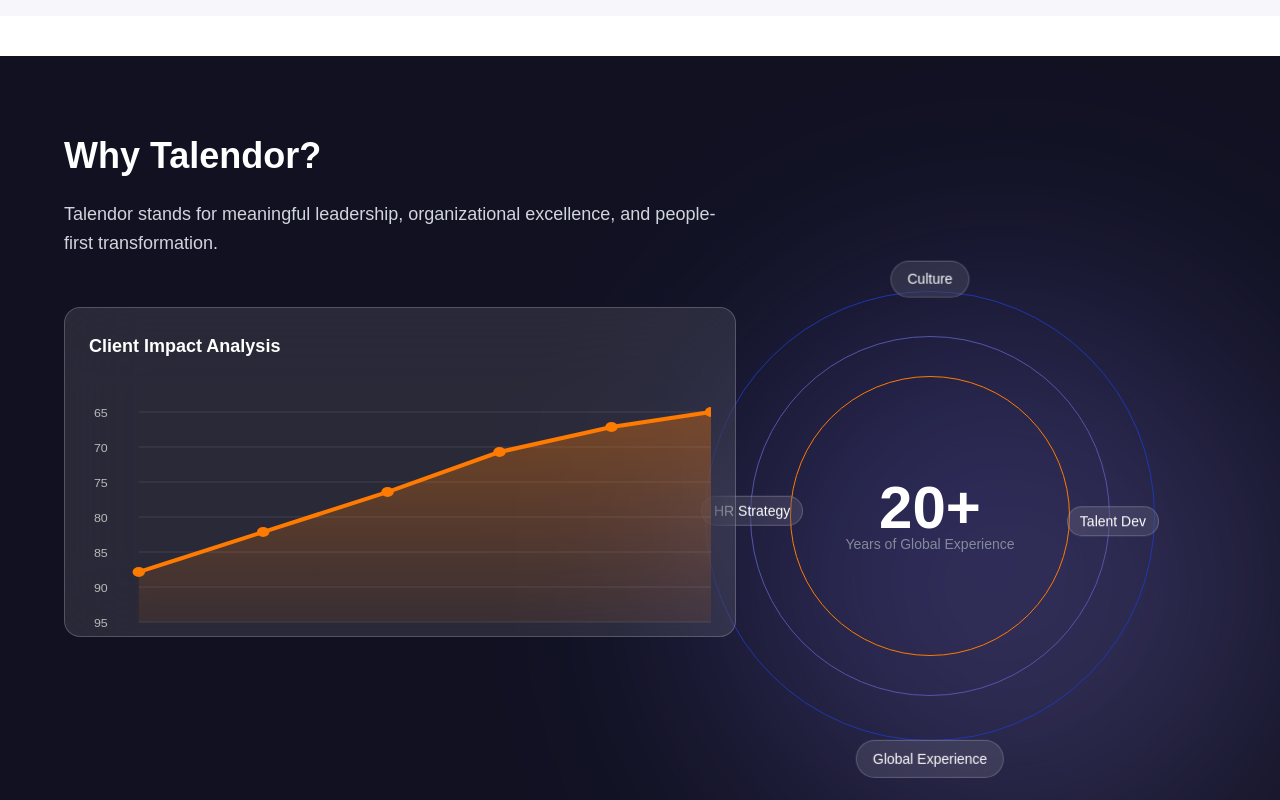
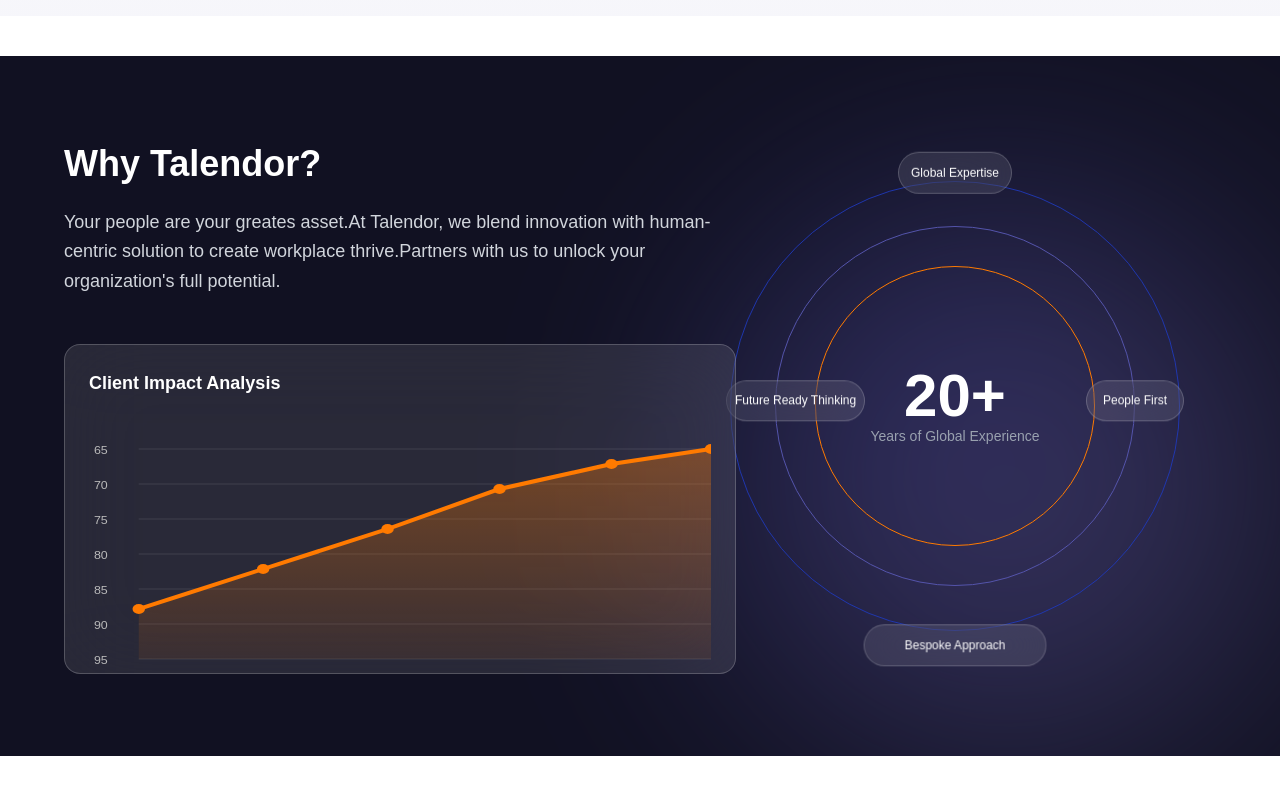
Before and after one commit to shwetavishwakarma00/Talendor, a Next.js app: page / in a window 1280 px wide. Shown: the part 8140-8940 px from the top of the page. Built offline with nearby package versions, Linux system fonts and the light colour scheme.

Commit message:
Fix mobile responsiveness for Why Talendor + delivery format

```diff
--- a/src/app/globals.css
+++ b/src/app/globals.css
@@ -1,27 +1,27 @@
 @import "tailwindcss";
 
 :root {
-  --background: #ffffff;
-  --foreground: #171717;
+  /* --background: #ffffff;
+  --foreground: #171717; */
 }
 
 @theme inline {
-  --color-background: var(--background);
-  --color-foreground: var(--foreground);
+  /* --color-background: var(--background);
+  --color-foreground: var(--foreground); */
   --font-sans: var(--font-geist-sans);
   --font-mono: var(--font-geist-mono);
 }
 
-@media (prefers-color-scheme: dark) {
+/* @media (prefers-color-scheme: dark) {
   :root {
     --background: #0a0a0a;
     --foreground: #ededed;
   }
-}
+} */
 
 body {
-  background: var(--background);
-  color: var(--foreground);
+  /* background: var(--background); */
+  /* color: var(--foreground); */
   font-family: Arial, Helvetica, sans-serif;
 }
 :root {
--- a/src/components/WhyTalendor.jsx
+++ b/src/components/WhyTalendor.jsx
@@ -6,149 +6,36 @@
   return (
     <section
       className="
-        relative w-full min-h-screen py-20 px-4 md:px-6
+        relative w-full min-h-[700px] md:h-[700px]
+        py-20 px-4 md:px-6
         bg-[#111122] overflow-hidden
       "
     >
       {/* VISIBLE GRADIENT */}
       <div
         className="
-          absolute bottom-0 right-0 w-[350px] h-[350px] md:w-[550px] md:h-[550px]
+          absolute bottom-0 right-0
+          w-[350px] h-[350px] md:w-[550px] md:h-[550px]
           rounded-full opacity-70 bg-gradient-to-br
           from-[#6A6AFF]/50 via-[#867AE6]/40 to-[#B0A7FF]/35
           blur-[100px] md:blur-[130px]
         "
-      ></div>
+      />
 
-      {/* CIRCLES + CARDS (NOW RESPONSIVE) */}
+      {/* MOBILE ORDER WRAPPER */}
+      <div className="flex flex-col md:block">
+
+     {/* LEFT CONTENT (MOVES BELOW CIRCLES ON MOBILE) */}
       <div className="
-        absolute md:right-25 right-1/2 translate-x-1/2 md:translate-x-0
-        top-[54%] md:top-1/2 -translate-y-1/2
-        w-[280px] h-[280px] sm:w-[350px] sm:h-[350px] md:w-[500px] md:h-[500px]
-        flex items-center justify-center
-        mt-10 md:mt-15
-      ">
-
-        {/* OUTER CIRCLE */}
-        <motion.div
-          className="
-            w-[260px] h-[260px] sm:w-[320px] sm:h-[320px]
-            md:w-[450px] md:h-[450px]
-            rounded-full border border-[#2039b8]/90
-            flex items-center justify-center relative
-          "
-          initial={{ scale: 0.7, opacity: 0 }}
-          whileInView={{ scale: 1, opacity: 1 }}
-          transition={{ duration: 1, ease: "easeOut" }}
-          viewport={{ once: true }}
-        >
-          {/* TOP FLOATING CARD */}
-          <motion.div
-            className="
-              absolute top-[-15px] sm:top-[-25px]
-              left-1/2 -translate-x-1/2
-              px-3 py-1 sm:px-4 sm:py-2 rounded-full
-              backdrop-blur-xl bg-white/10 border border-white/20
-              text-white text-xs sm:text-[14px]
-            "
-            animate={{ y: [0, -12, 0] }}
-            transition={{ duration: 2.6, repeat: Infinity }}
-          >
-            Culture
-          </motion.div>
-
-          {/* MIDDLE CIRCLE */}
-          <motion.div
-            className="
-              w-[200px] h-[200px] sm:w-[260px] sm:h-[260px]
-              md:w-[360px] md:h-[360px]
-              rounded-full border border-[#5454AB]
-              flex items-center justify-center relative
-            "
-            initial={{ scale: 0.7, opacity: 0 }}
-            whileInView={{ scale: 1, opacity: 1 }}
-            transition={{ duration: 1.1, delay: 0.2 }}
-          >
-            {/* LEFT FLOAT CARD */}
-            <motion.div
-              className="
-                absolute left-[-35px] sm:left-[-50px]
-                top-1/2 -translate-y-1/2
-                px-3 py-1 rounded-full
-                backdrop-blur-xl bg-white/10 border border-white/20
-                text-white text-xs sm:text-sm
-              "
-              animate={{ y: [0, -10, 0] }}
-              transition={{ duration: 2.6, repeat: Infinity }}
-            >
-              HR Strategy
-            </motion.div>
-
-            {/* RIGHT FLOAT CARD */}
-            <motion.div
-              className="
-                absolute right-[-35px] sm:right-[-50px]
-                top-1/2 -translate-y-1/2
-                px-3 py-1 rounded-full
-                backdrop-blur-xl bg-white/10 border border-white/20
-                text-white text-xs sm:text-sm
-              "
-              animate={{ y: [0, 10, 0] }}
-              transition={{ duration: 2.6, repeat: Infinity }}
-            >
-              Talent Dev
-            </motion.div>
-
-            {/* INNER CIRCLE */}
-            <motion.div
-              className="
-                w-[150px] h-[150px] sm:w-[200px] sm:h-[200px]
-                md:w-[280px] md:h-[280px]
-                rounded-full border border-[#FF7A00]
-                flex items-center justify-center
-              "
-              initial={{ scale: 0.7, opacity: 0 }}
-              whileInView={{ scale: 1, opacity: 1 }}
-              transition={{ duration: 1.2, delay: 0.3 }}
-            >
-              <div className="flex flex-col items-center text-white">
-                <h1 className="text-3xl sm:text-5xl md:text-6xl font-bold">20+</h1>
-                <p className="text-xs sm:text-sm text-gray-400 opacity-80 -mt-1 text-center">
-                  Years of Global Experience
-                </p>
-              </div>
-            </motion.div>
-          </motion.div>
-
-          {/* BOTTOM FLOAT CARD */}
-          <motion.div
-            className="
-              absolute bottom-[-20px] sm:bottom-[-30px]
-              left-1/2 -translate-x-1/2
-              px-3 py-1 sm:px-4 sm:py-2 rounded-full
-              backdrop-blur-xl bg-white/10 border border-white/20
-              text-white text-xs sm:text-sm
-            "
-            animate={{ y: [0, 15, 0] }}
-            transition={{ duration: 2.6, repeat: Infinity }}
-          >
-            Global Experience
-          </motion.div>
-
-        </motion.div>
-      </div>
-
-      {/* LEFT CONTENT (MOVES BELOW CIRCLES ON MOBILE) */}
-      <div className="
-        relative z-10 max-w-4xl text-white
-        mt-[420px] sm:mt-[480px] md:mt-0
-        md:ml-6 text-center md:text-left px-4
-      ">
+        relative mt-15 md:mt-0 z-10 max-w-4xl text-white
+          md:ml-6 text-center md:text-left px-4
+        ">
         <motion.h2
           initial={{ opacity: 0, y: -20 }}
           whileInView={{ opacity: 1, y: 0 }}
           transition={{ duration: 0.6 }}
-          className="text-3xl sm:text-4xl font-bold mb-6"
+         className="text-3xl sm:text-4xl font-bold mb-6 md:mt-2"
+
         >
           Why Talendor?
         </motion.h2>
@@ -157,13 +44,17 @@
           initial={{ opacity: 0, y: 20 }}
           whileInView={{ opacity: 1, y: 0 }}
           transition={{ delay: 0.2, duration: 0.6 }}
-          className="text-gray-300 text-base sm:text-lg leading-relaxed max-w-2xl mb-12 mx-auto md:mx-0"
+           className="
+            text-gray-300 text-base sm:text-lg
+            leading-relaxed max-w-2xl
+            mb-12 mx-auto md:mx-0
+          "
         >
-          Talendor stands for meaningful leadership, organizational excellence,
-          and people-first transformation.
+          Your people are your greates asset.At Talendor, we blend innovation with human-centric
+          solution to create workplace thrive.Partners with us
+          to unlock your organization's full potential.
         </motion.p>
 
-        {/* GLASS CARD */}
         <motion.div
           initial={{ opacity: 0, y: 30 }}
           whileInView={{ opacity: 1, y: 0 }}
@@ -178,8 +69,8 @@
         >
           <h3 className="text-lg font-semibold mb-3">Client Impact Analysis</h3>
 
-          {/* GRAPH */}
-          <div className="w-full h-[220px] sm:h-[260px] overflow-hidden">
+              {/* GRAPH */}
+          <div className=" w-full h-[220px] sm:h-[260px] overflow-hidden">
             <svg
               width="100%"
               height="100%"
@@ -260,6 +151,148 @@
           </div>
         </motion.div>
       </div>
+
+
+        {/* CIRCLES (SECOND ON MOBILE, SAME DESKTOP POSITION) */}
+        <div
+          className="
+            order-2 md:order-none
+            relative z-0 mt-16 md:mt-0
+            md:absolute md:right-25 md:top-1/2 md:-translate-y-1/2
+            flex items-center justify-center
+          "
+        >
+          {/* OUTER CIRCLE */}
+          <motion.div
+            className="
+              w-[220px] h-[220px]
+              sm:w-[300px] sm:h-[300px]
+              md:w-[450px] md:h-[450px]
+              rounded-full border border-[#2039b8]/90
+              flex items-center justify-center relative
+            "
+            initial={{ scale: 0.7, opacity: 0 }}
+            whileInView={{ scale: 1, opacity: 1 }}
+            transition={{ duration: 1 }}
+            viewport={{ once: true }}
+          >
+            {/* TOP CARD */}
+            <motion.div
+              className="
+                absolute top-[-18px] sm:top-[-25px]
+                left-1/2 -translate-x-1/2
+                px-3 py-1 md:px-3 md:py-3 rounded-full
+                backdrop-blur-xl bg-white/10 border border-white/20
+                text-white text-xs
+              "
+              animate={{ y: [0, -10, 0] }}
+              transition={{ duration: 2.6, repeat: Infinity }}
+            >
+              Global Expertise
+            </motion.div>
+
+            {/* MIDDLE CIRCLE */}
+            <motion.div
+              className="
+                w-[170px] h-[170px]
+                sm:w-[240px] sm:h-[240px]
+                md:w-[360px] md:h-[360px]
+                rounded-full border border-[#5454AB]
+                flex items-center justify-center relative
+              "
+            >
+              {/* LEFT CARD */}
+             <motion.div
+  className="
+    absolute
+    left-[-65px] sm:left-[-50px]
+    top-1/2 -translate-y-1/2
+    px-2 py-2 md:px-2 md:py-3 sm:px-3 sm:py-2
+    max-w-[110px] sm:max-w-none
+    rounded-full
+    text-center
+    backdrop-blur-xl bg-white/10 border border-white/20
+    text-[10px] sm:text-xs
+    text-white
+    scale-90 sm:scale-100
+    leading-tight
+  "
+  animate={{ y: [0, -10, 0] }}
+  transition={{ duration: 2.6, repeat: Infinity }}
+>
+  Future Ready Thinking
+</motion.div>
+
+
+              {/* RIGHT CARD */}
+             <motion.div
+  className="
+    absolute
+    right-[-45px] sm:right-[-50px]
+    top-1/2 -translate-y-1/2
+    px-3 py-3 md:px-4 md:py-3 sm:px-3 sm:py-2
+    max-w-[110px] sm:max-w-none
+    rounded-full
+    text-center
+    backdrop-blur-xl bg-white/10 border border-white/20
+    text-[10px] sm:text-xs
+    text-white
+    scale-90 sm:scale-100
+    leading-tight
+  "
+  animate={{ y: [0, -10, 0] }}
+  transition={{ duration: 2.6, repeat: Infinity }}
+>
+  People First
+</motion.div>
+
+
+              {/* INNER CIRCLE */}
+              <motion.div
+                className="
+                  w-[120px] h-[120px]
+                  sm:w-[180px] sm:h-[180px]
+                  md:w-[280px] md:h-[280px]
+                  rounded-full border border-[#FF7A00]
+                  flex items-center justify-center
+                "
+              >
+                <div className="flex flex-col items-center text-white">
+                  <h1 className="text-3xl sm:text-5xl md:text-6xl font-bold">
+                    20+
+                  </h1>
+                  <p className="text-xs sm:text-sm text-gray-400 text-center">
+                    Years of Global Experience
+                  </p>
+                </div>
+              </motion.div>
+            </motion.div>
+
+            {/* BOTTOM CARD */}
+            <motion.div
+              className="
+                absolute bottom-[-18px] sm:bottom-[-30px]
+                left-1/2 -translate-x-1/2
+                px-10 py-1 md:px-10 md:py-3 rounded-full
+                backdrop-blur-xl bg-white/10 border border-white/20
+                text-white text-xs
+              "
+              animate={{ y: [0, 12, 0] }}
+              transition={{ duration: 2.6, repeat: Infinity }}
+            >
+              Bespoke Approach
+            </motion.div>
+          </motion.div>
+        </div>
+
+
+
+
+
+
+
+
+      </div>
     </section>
   );
 }
```
Also changed, not shown: src/components/DeliveryFormat.jsx (+35 -5 lines).
